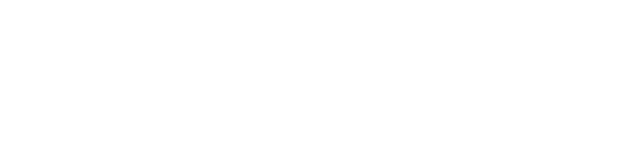
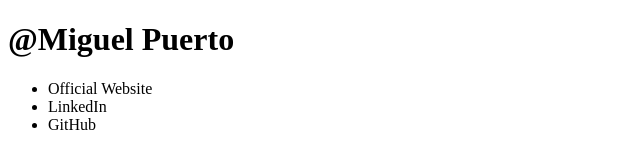
Before and after one commit to miguelpuerto1/link-in-bio, a plain HTML site: page index.html in a window 1280 px wide. Shown: the whole page, without its empty margins (0-640 px from the left). Drawn offline with Linux system fonts and the light colour scheme.

```diff
--- a/index.html
+++ b/index.html
@@ -7,6 +7,19 @@
     <title>Link-in-bio</title>
 </head>
 <body>
-
+    <header>
+        <h1>@Miguel Puerto</h1>
+    </header>
+    <ul>
+        <li>
+            Official Website
+        </li>
+        <li>
+            LinkedIn
+        </li>
+        <li>
+            GitHub
+        </li>
+    </ul>
 </body>
 </html>
```
Also changed, not shown: images/linkedin.png (added), images/personalsite.png (added), 3 other files.
